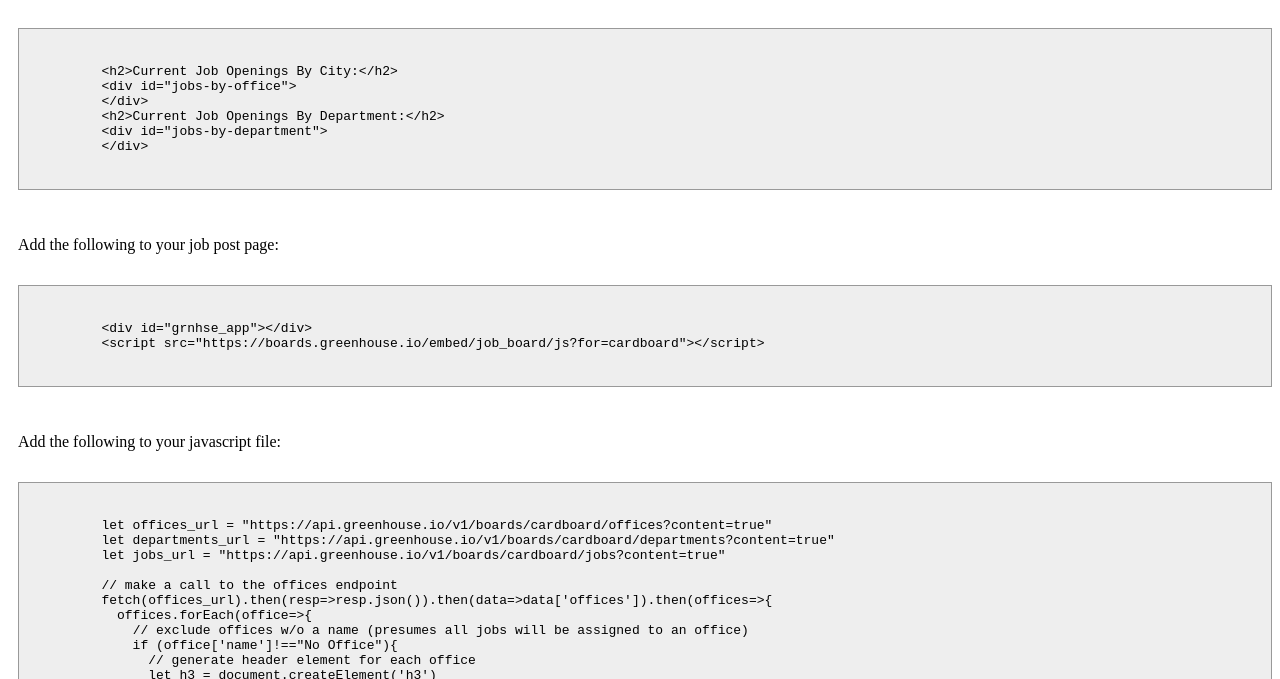
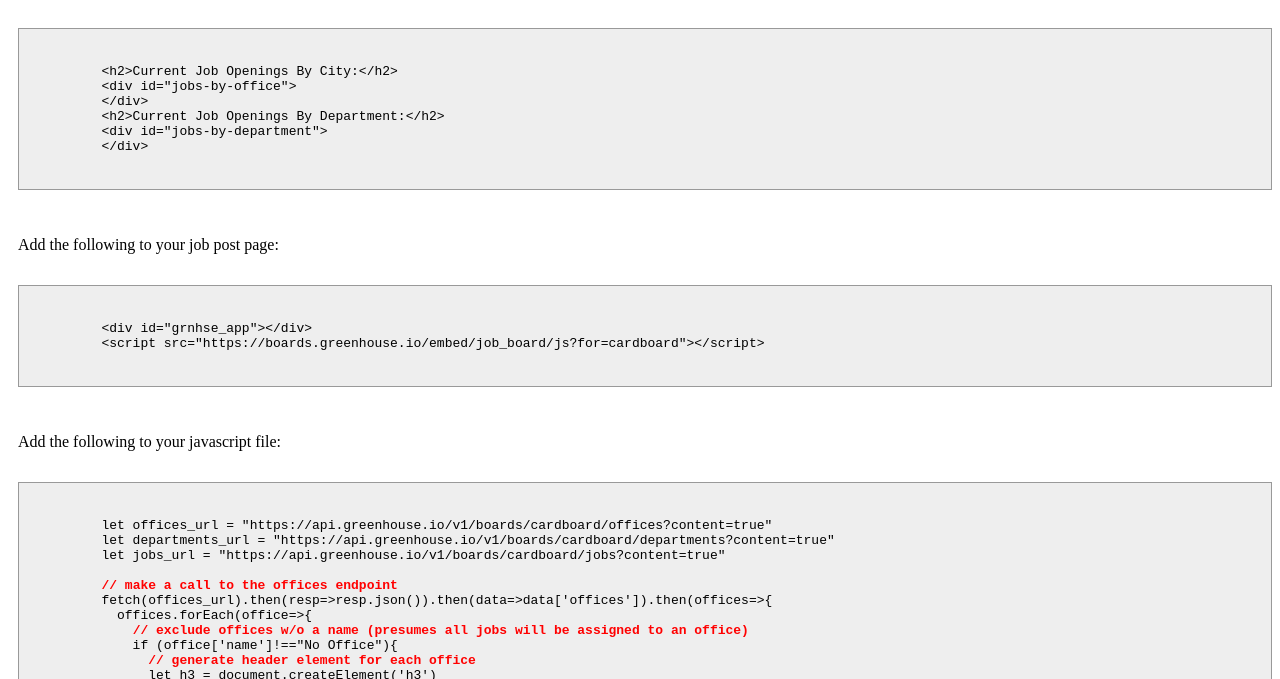
Before and after one commit to liamkillion/jobboardapiembed, a plain HTML site: page index.html in a window 1280 px wide. Shown: the part 273-952 px from the top of the page. Drawn offline with Linux system fonts and the light colour scheme; no server answers.

Commit message:
comment styling

```diff
--- a/index.css
+++ b/index.css
@@ -16,3 +16,8 @@ code {
   display: block;
   padding: 20px;
 }
+
+.comment{
+  color:red;
+  font-weight: bold;
+}
```
